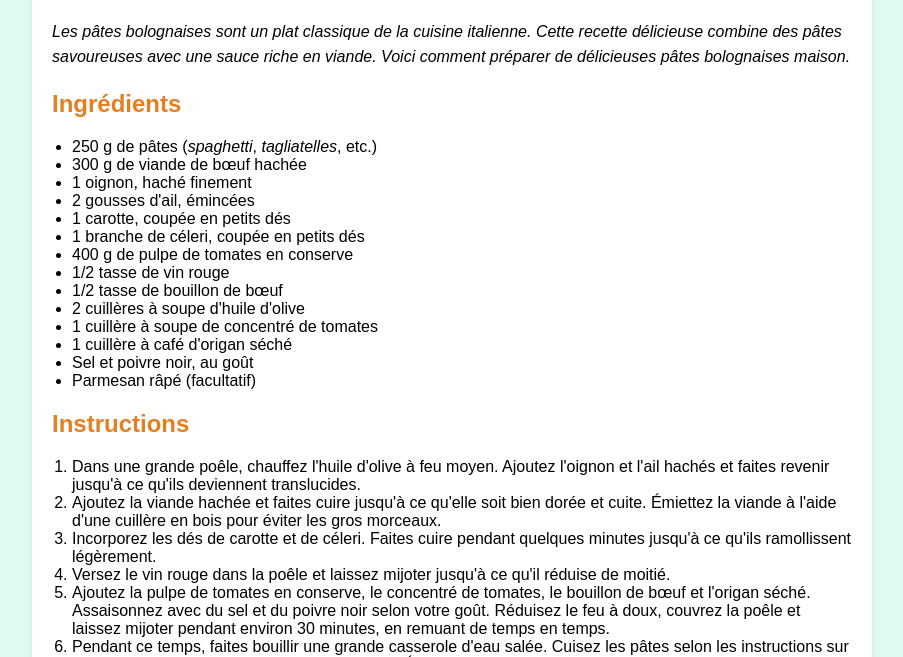
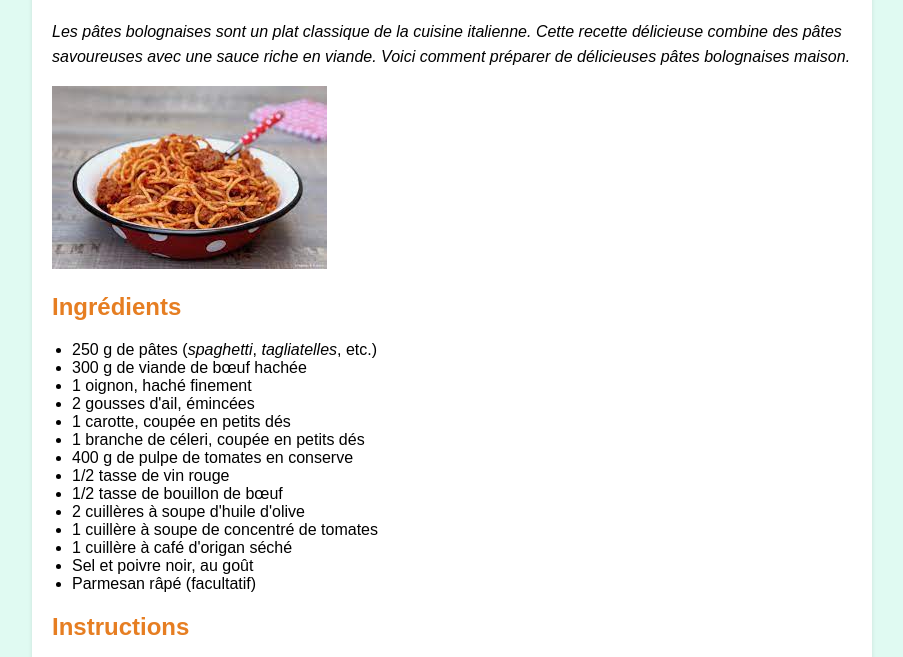
Before and after one commit to Clem-pnt/Recettes_etudiantes, a plain HTML site: page bolognaises.html in a window 1280 px wide. Shown: the part 101-758 px from the top of the page, without its empty margins (188-1091 px from the left). Drawn offline with Linux system fonts and the light colour scheme.

Commit message:
Update bolognaises.html

```diff
--- a/bolognaises.html
+++ b/bolognaises.html
@@ -54,7 +54,7 @@
     <div class="recipe-container">
         <h1>Recette de Pâtes Bolognaises</h1>
         <p><em>Les pâtes bolognaises sont un plat classique de la cuisine italienne. Cette recette délicieuse combine des pâtes savoureuses avec une sauce riche en viande. Voici comment préparer de délicieuses pâtes bolognaises maison.</em></p>
-
+        <img src="bolo.jpg" alt="Pâtes Bolognaise">
         <h2>Ingrédients</h2>
         <ul>
             <li>250 g de pâtes (<em>spaghetti</em>, <em>tagliatelles</em>, etc.)</li>
```
